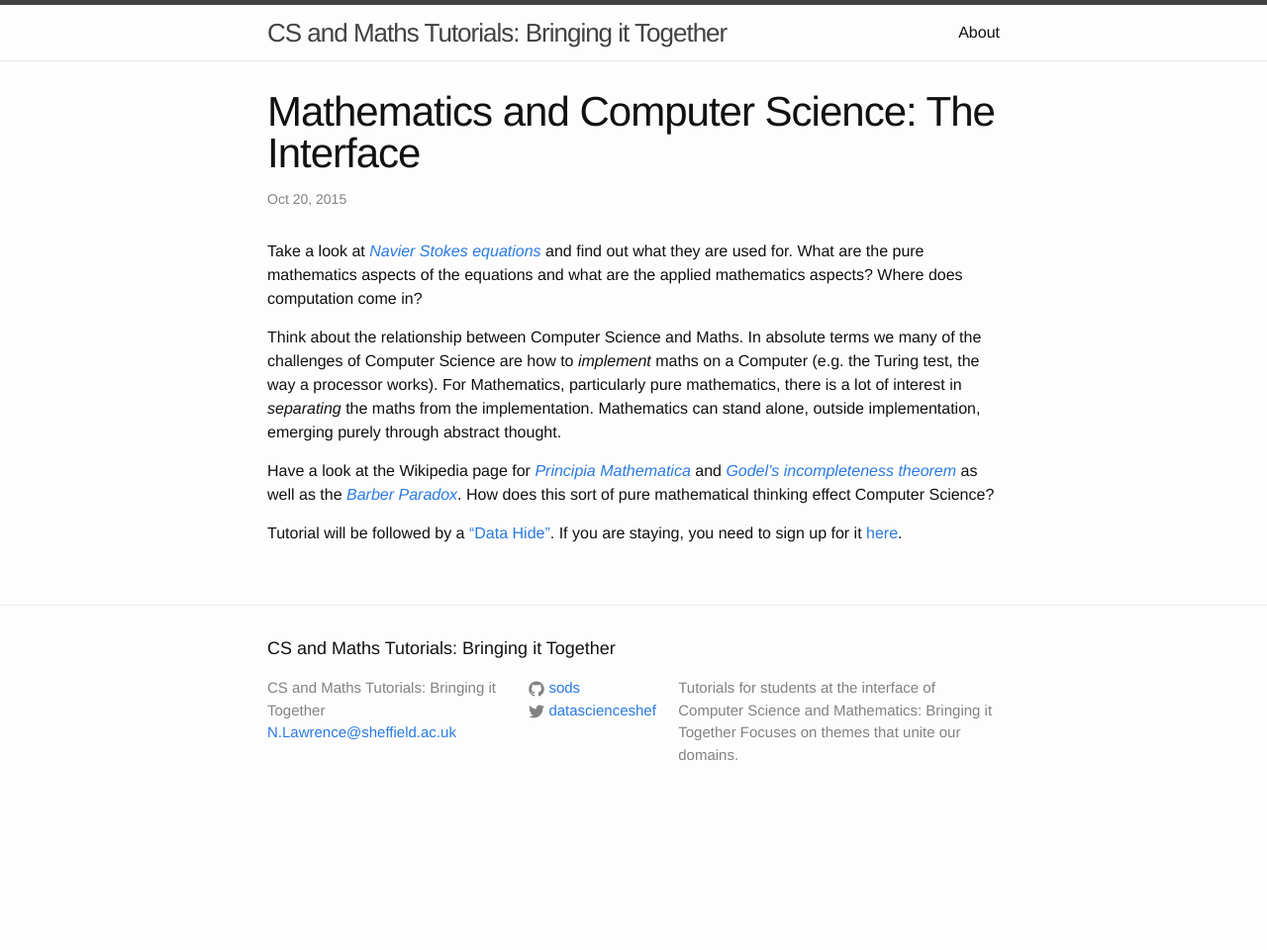
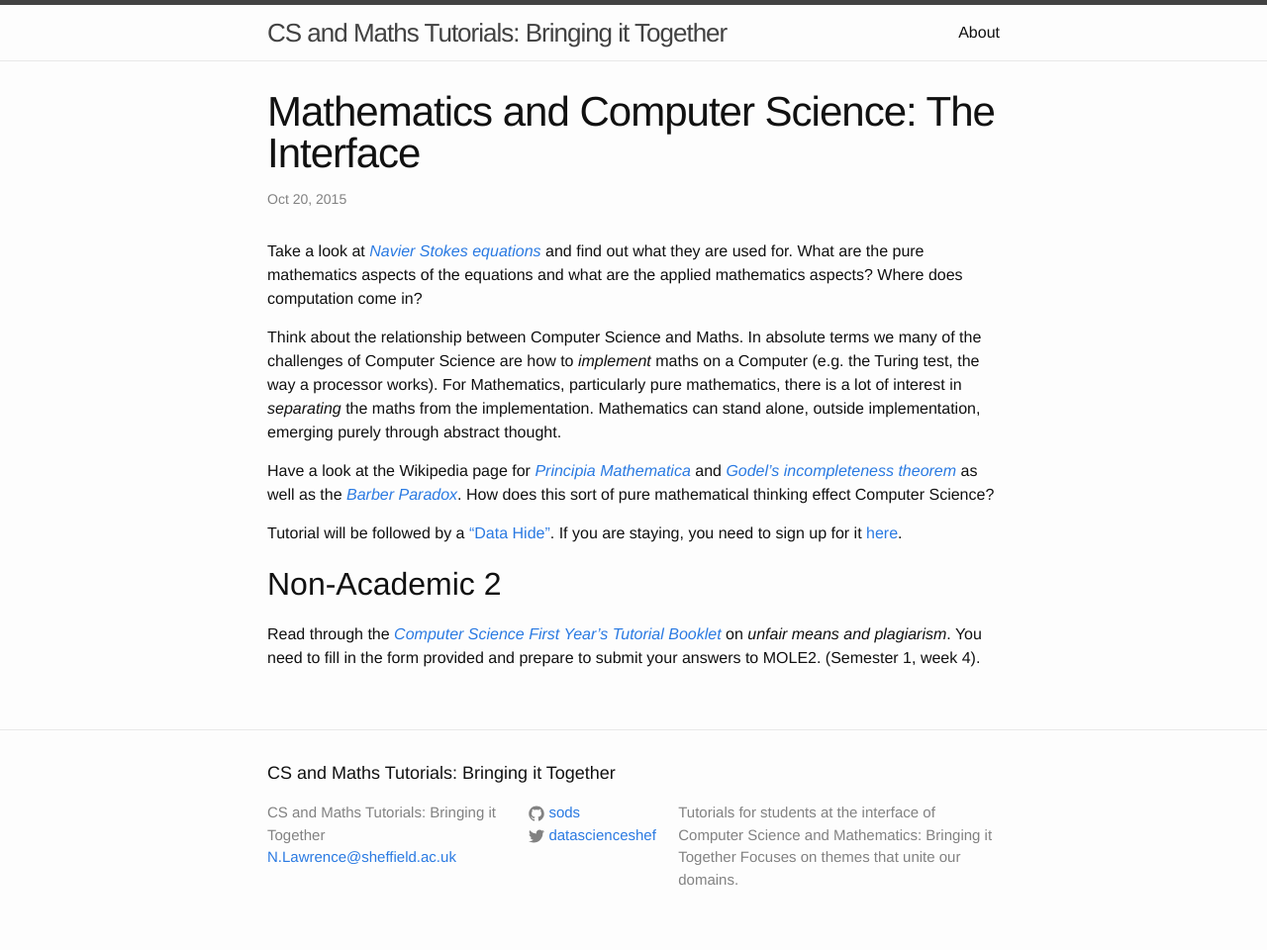
Before and after one commit to sods/tutorials, a Jekyll site: the page built from _posts/2015-10-20-navier-stokes.md, in a window 1280 px wide. Shown: the whole page at 99% size. Built offline with Jekyll 4.4.1, drawn with Linux system fonts in a browser that asks for light colours; before the commit the page ends 900 px from its top, so only the background shows below that.

Commit message:
Update tutorial 20/10

```diff
--- a/_posts/2015-10-20-navier-stokes.md
+++ b/_posts/2015-10-20-navier-stokes.md
@@ -23,3 +23,9 @@ Think about the relationship between Computer Science and Maths. In absolute ter
 Have a look at the Wikipedia page for [*Principia Mathematica*](http://en.wikipedia.org/wiki/Principia_Mathematica) and [*Godel's incompleteness theorem*](http://en.wikipedia.org/wiki/G%C3%B6del%27s_incompleteness_theorems) as well as the [*Barber Paradox*](http://en.wikipedia.org/wiki/Barber_paradox). How does this sort of pure mathematical thinking effect Computer Science?
 
 Tutorial will be followed by a ["Data Hide"](http://opendsi.cc/datahide//2015/10/20/RDM-ai.html). If you are staying, you need to sign up for it [here](https://www.eventbrite.co.uk/e/the-data-hide-tickets-19038564860).
+
+Non-Academic 2
+--------------
+
+Read through the[ *Computer Science First Year’s Tutorial
+Booklet*](http://www.dcs.shef.ac.uk/intranet/teaching/public/tutorials/level1/firstyeartutorials.pdf) on *unfair means and plagiarism*. You need to fill in the form provided and prepare to submit your answers to MOLE2. (Semester 1, week 4).
```
